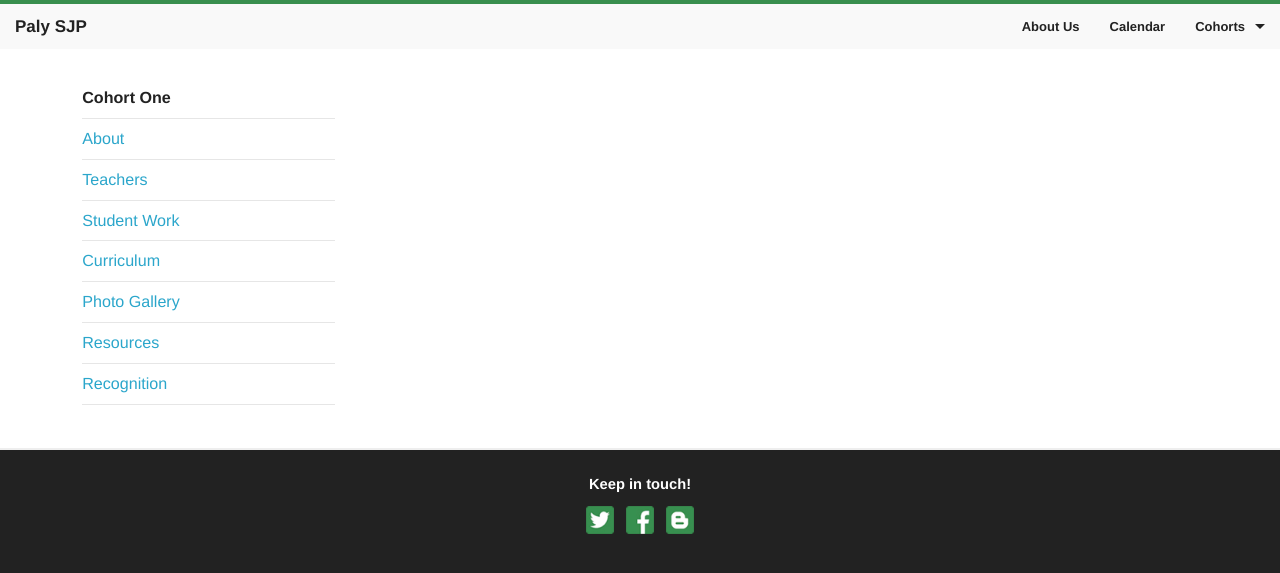
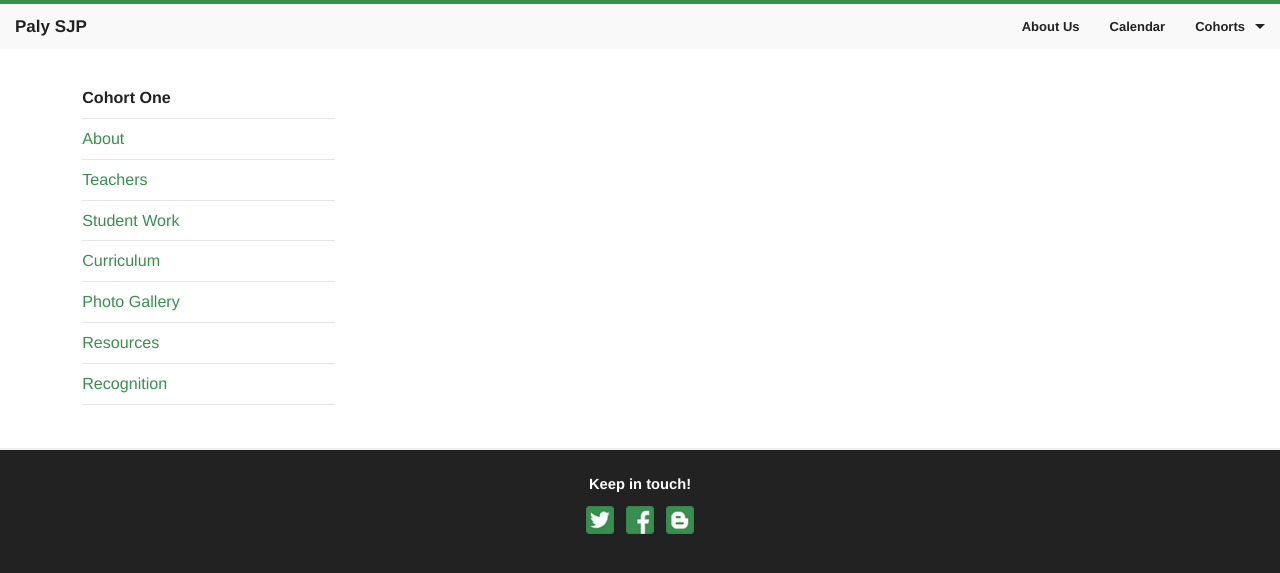
Before and after one commit to rafilong/palysjp-website, a Jekyll site: the page built from cohorts/one/curriculum.html, in a window 1280 px wide. Shown: the top 573 px of the page. Built offline with Jekyll 4.4.1, drawn with Linux system fonts in a browser that asks for light colours; Markdown is read by kramdown in place of the engine named in the settings.

Commit message:
Changed the side nav font color

```diff
--- a/assets/css/custom.css
+++ b/assets/css/custom.css
@@ -77,6 +77,10 @@ p {
 .top-bar-section .has-dropdown > a:after {
     border-color: #222222 rgba(0, 0, 0, 0) rgba(0, 0, 0, 0); }
 
+/* Side Nav */
+.side-nav li a {
+    color: #398f4e; }
+
 /* Footer */
 
 .footer {
```
